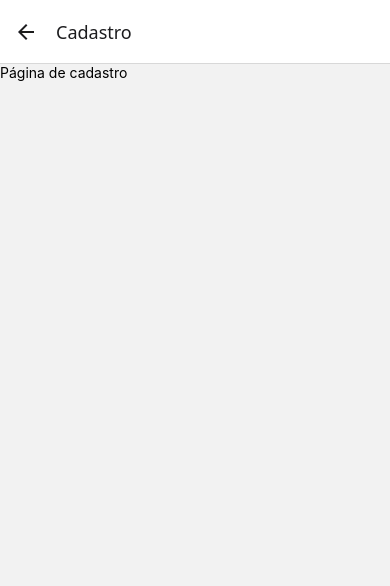
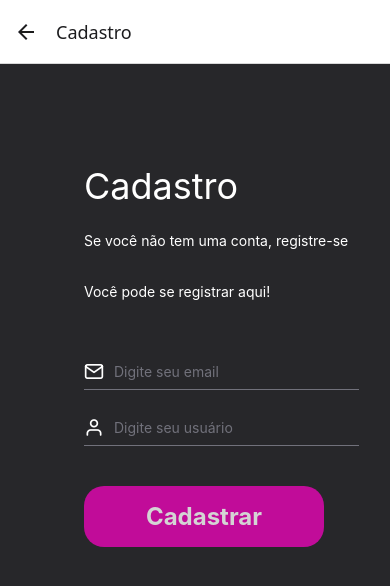
Before and after one commit to MalikLaet/todoReactNative, a React Native app: screen /Cadastro in a window 390 px wide. Shown: the top 586 px of the page. Built offline with nearby package versions, Linux system fonts and the light colour scheme.

Commit message:
fixing the buttons and add input

```diff
--- a/package.json
+++ b/package.json
@@ -15,6 +15,7 @@
     "expo": "^52.0.40",
     "expo-status-bar": "~2.0.1",
     "react": "18.3.1",
+    "react-hook-form": "^7.54.2",
     "react-native": "0.76.7",
     "react-native-dev-menu": "^4.1.1",
     "react-native-gesture-handler": "^2.24.0",
--- a/src/components/button.ts
+++ /dev/null
@@ -1,34 +0,0 @@
-import { Button, StyleSheet } from "react-native";
-
-export const styles = StyleSheet.create({
-    container: {
-        justifyContent: "center", // Centraliza verticalmente
-        alignItems: "center", // Centraliza horizontalmente
-        padding: 8,  // Ajusta o espaço interno da caixa
-        backgroundColor: "#C10C99", // Cor de fundo da caixa
-        borderRadius: 24,
-        width: 240,// Bordas arredondadas na caixa
-        margin: -206, // Margem fora da caixa (se necessário)
-        marginLeft:-10,
-        marginRight:80,
-        marginBottom:280,
-    },
-    Button: {
-        // backgroundColor: '#3498db', // Cor azul do botão
-        paddingVertical: 8, // Altura do botão (diminuído)
-        paddingHorizontal: 20, // Largura do botão (diminuído)
-        borderRadius: 8, // Bordas arredondadas
-        alignItems: 'center', // Centraliza o texto dentro do botão
-        justifyContent: 'center',
-        shadowColor: '#000', // Sombra para dar efeito 3D
-        shadowOffset: { width: 0, height: 2 },
-        shadowOpacity: 0.2,
-        shadowRadius: 3,
-        elevation: 5, // Sombra no Android
-    },
-    title: {
-        color: "#D4D4D4",
-        fontWeight: 700,
-        fontSize: 24,
-    }
-});
--- /dev/null
+++ b/src/components/button/button.ts
@@ -0,0 +1,23 @@
+import { Button, StyleSheet } from "react-native";
+
+export const styles = StyleSheet.create({
+    container: {
+        padding: 8,
+        backgroundColor: "#C10C99",
+        width: 240,
+        borderRadius: 20,
+        marginBottom: 140,
+        marginTop: 40
+
+    },
+    Button: {
+        paddingVertical: 8,
+        alignItems: 'center',
+        justifyContent: 'space-around',
+    },
+    title: {
+        color: "#D4D4D4",
+        fontWeight: 700,
+        fontSize: 24,
+    }
+});
--- /dev/null
+++ b/src/components/input/InputForm.tsx
@@ -0,0 +1,33 @@
+import { forwardRef } from 'react';
+import { Text, TextInput, TextInputProps, View } from 'react-native'
+import Feather from '@expo/vector-icons/Feather';
+import { styles } from './input';
+import { Controller, UseControllerProps } from 'react-hook-form';
+
+type Props = {
+    icon: keyof typeof Feather.glyphMap;
+    fromProps: UseControllerProps;
+    inputProps: TextInputProps;
+}
+
+const InputForm = forwardRef<TextInput, Props>(({icon, fromProps, inputProps}, ref) => {
+    return (
+        <Controller
+            render={({field}) => (
+                <View style={styles.group}>
+                <Feather name={icon} size={20} color="#FFFF"/>
+                <TextInput
+                ref={ref}
+                value={field.value}
+                onChangeText={field.onChange}
+                style={styles.control}
+                 {...inputProps}
+                 />
+            </View>
+            )}
+            {...fromProps}
+        />
+  )
+});
+
+export {InputForm};
--- /dev/null
+++ b/src/components/input/input.ts
@@ -0,0 +1,15 @@
+import {StyleSheet} from "react-native"
+
+export const styles = StyleSheet.create({
+    group: {
+        width: "90%",
+        height: 56,
+        paddingTop: 20,
+        flexDirection: "row",
+        alignItems: "center",
+        gap: 10,
+        borderBottomWidth: 1,
+        borderBottomColor: "#71717B",
+    },
+
+  });
--- a/src/screens/cadastro/index.tsx
+++ b/src/screens/cadastro/index.tsx
@@ -1,10 +1,52 @@
-import React from 'react';
-import { View, Text } from 'react-native';
+import React, { useRef } from 'react';
+import { View, Text, TextInput } from 'react-native';
+import { styles } from './styles';
+import { InputForm } from '../../components/input/InputForm';
+import { useForm } from 'react-hook-form';
+import { ButtonText } from '../../components/button/ButtonText';
 
 export default function Cadastro()  {
+  const { control, handleSubmit } = useForm();
+
+  function handleNextStep(data: any){
+    console.log(data);
+  }
+
+  const emailRef = useRef<TextInput>(null)
   return (
-    <View>
-      <Text>Página de cadastro</Text>
+    <View style={styles.container}>
+      <Text style={styles.titulo}>Cadastro</Text>
+      <Text style={styles.texto}>Se você não tem uma conta, registre-se</Text>
+      <Text style={styles.texto}>Você pode se registrar aqui!</Text>
+
+    <InputForm
+      icon='mail'
+      fromProps={{
+        name: 'email',
+        control
+      }}
+      inputProps={
+        {
+          placeholder: "Digite seu email",
+          placeholderTextColor: "#71717B",
+          onSubmitEditing: () => emailRef.current?.focus(),
+          returnKeyType: 'next'
+        }}
+    />
+    <InputForm
+      ref={emailRef}
+      icon='user'
+      fromProps={{
+        name: 'name',
+        control
+      }}
+      inputProps={{
+        placeholder: "Digite seu usuário",
+        placeholderTextColor: "#71717B",
+        onSubmitEditing: handleSubmit(handleNextStep)
+      }}
+    />
+    <ButtonText name='Cadastrar' onPress={ handleSubmit(handleNextStep)}/>
     </View>
   );
 }
--- a/src/screens/cadastro/styles.ts
+++ b/src/screens/cadastro/styles.ts
@@ -0,0 +1,23 @@
+import {StyleSheet} from "react-native"
+
+export const styles = StyleSheet.create({
+    container: {
+      flex: 1,
+      backgroundColor: '#27272A',
+      paddingTop: 100,
+      paddingLeft: 84,
+    },
+    titulo: {
+      fontSize: 36,
+      color: "#FFFFFF",
+    paddingBottom: 24,
+    },
+    texto: {
+        justifyContent: "center",
+        alignContent: "center",
+        fontSize: 14,
+        color: "#FFFFFF",
+        paddingBottom: 34,
+    },
+
+  });
--- a/src/screens/home/index.tsx
+++ b/src/screens/home/index.tsx
@@ -1,22 +1,20 @@
 import React from 'react';
 import { Text, View } from 'react-native';
 import {styles} from './styles'
-import { ButtonText } from '../../components/ButtonText';
+import { ButtonText } from '../../components/button/ButtonText';
 import { NativeStackNavigationProp } from '@react-navigation/native-stack';
 import { useNavigation } from '@react-navigation/native';
 
-// Definindo os tipos das rotas
 type RootStackParamList = {
   Home: undefined;
   Login: undefined;
   Cadastro:undefined;
 };
 
-// Definição do tipo correto para o `navigation`
 type NavigationProp = NativeStackNavigationProp<RootStackParamList, 'Home'>;
 
 export default function Home() {
-  const navigation = useNavigation<NavigationProp>(); // Agora o navigation tem o tipo correto
+  const navigation = useNavigation<NavigationProp>();
 
   return (
     <View style={styles.container}>
```
Also changed, not shown: src/components/button/ButtonText.tsx (renamed from src/components/ButtonText.tsx), src/components/types.ts (deleted), 1 other file (tests, documents, lock files or other folders).
